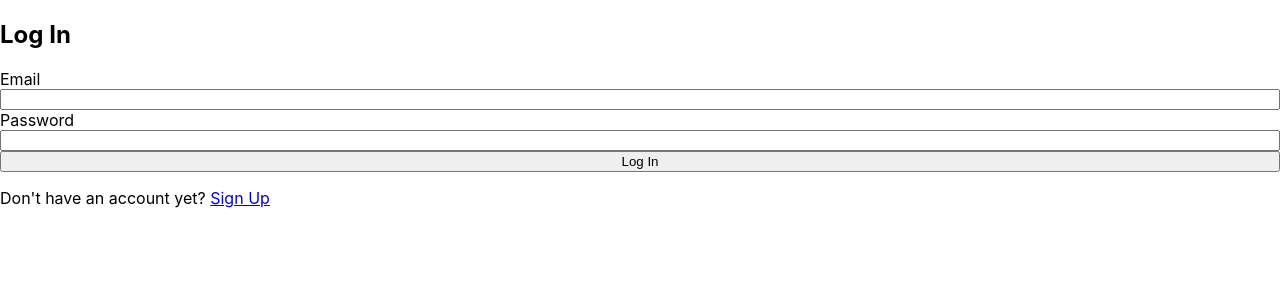
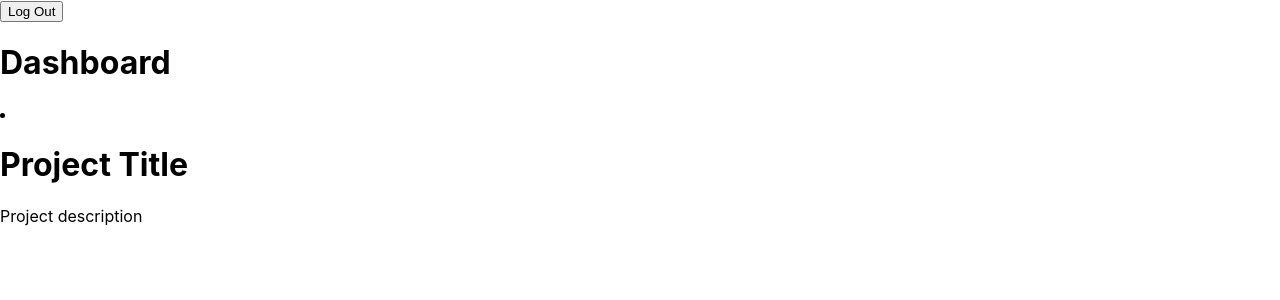
Before and after one commit to MarshalMarks/project-management-frontend, a React (Create React App) app: page / in a window 1280 px wide. Before the commit this address led to /login. Shown: the top 300 px of the page. Built offline with nearby package versions, Linux system fonts and the light colour scheme; no server answers; sample sign-in values are in the browser's storage.

Commit message:
Finished login page functionality (integrated with firebase), user state accessible across website and added log out button

```diff
--- a/src/App.js
+++ b/src/App.js
@@ -7,16 +7,21 @@ import Dashboard from './pages/Dashboard';
 import NoPage from './pages/NoPage';
 import ProjectDashboard from './pages/ProjectDashboard';
 import Profile from './pages/Profile';
+import { useUser } from "./services/useUser";
+import { getAuth } from "firebase/auth";
+import { HeaderBar } from './components/HeaderBar';
 
 function App() {
-  const [user, setUser] = useState(null);
+  const { user, isLoading } = useUser();
+
+  console.log(getAuth());
 
   // If the user is not logged in, redirect to login
   if(!user) {
     return (
       <BrowserRouter>
         <Routes>
-          <Route path="/login" element={<Login setUser={setUser}/>} />
+          <Route path="/login" element={<Login/>} />
           <Route path="/register" element={<Register/>} />
           <Route path="*" element={<Navigate to="/login"/>} />
         </Routes>
@@ -26,6 +31,8 @@ function App() {
 
   // If the user is logged in, show pages
   return (
+    <>
+      <HeaderBar/>
       <BrowserRouter>
         <Routes>
           <Route path="/" element={<Dashboard/>} />
@@ -36,6 +43,7 @@ function App() {
           <Route path="*" element={<NoPage/>} />
         </Routes>
       </BrowserRouter>
+    </>
   );
 }
 
--- /dev/null
+++ b/src/components/HeaderBar.js
@@ -0,0 +1,13 @@
+import { logout } from "../services/firebase";
+
+function HeaderBar() {
+    return (
+        <div className="headerBar">
+            <button onClick={logout}>Log Out</button>
+        </div>
+    );
+}
+
+export {
+    HeaderBar
+};
--- a/src/pages/Login.js
+++ b/src/pages/Login.js
@@ -1,16 +1,19 @@
 import "./../App.css"
 import { useEffect, useState } from "react";
 import { useAuthState } from "react-firebase-hooks/auth";
-import { Link } from "react-router-dom";
+import { Link, useNavigate } from "react-router-dom";
 import { auth, logInWithEmailAndPassword } from "../services/firebase"
 
-function Login(props) {
+const Login = () => {
     const [email, setEmail] = useState('');
     const [password, setPassword] = useState('');
+
+    const navigate = useNavigate();
 
     const handleLogin = async () => {
       try {
         await logInWithEmailAndPassword(email, password);
+        navigate("/");
         console.log('Logged in successfully!');
       } catch (error) {
         console.error('Error logging in:', error.message);
@@ -20,7 +23,6 @@ function Login(props) {
     return (
         <>
             <div className="login">
-                <form className="form">
                 <h2>Log In</h2>
                 <label>Email</label>
                 <input type="email" id="email" name="email" value={email} onChange={(e) => setEmail(e.target.value)} required/>
@@ -28,7 +30,6 @@ function Login(props) {
                 <input type="password" id="password" name="password" value={password} onChange={(e) => setPassword(e.target.value)} required/>
                 <button onClick={handleLogin}>Log In</button>
                 <p>Don't have an account yet? <Link to="/register">Sign Up</Link></p>
-                </form>
             </div>
         </>
     );
--- /dev/null
+++ b/src/services/useUser.js
@@ -0,0 +1,20 @@
+import { useState, useEffect } from "react";
+import { getAuth, onAuthStateChanged } from "firebase/auth";
+
+const useUser = () => {
+    const [user, setUser] = useState(null);
+    const [isLoading, setIsLoading] = useState(true);
+
+    useEffect(() => {
+        const unsubscribe = onAuthStateChanged(getAuth(), user => {
+            setUser(user);
+            setIsLoading(false);
+        });
+
+        return unsubscribe;
+    }, []);
+
+    return { user, isLoading }
+}
+
+export { useUser };
```
Lines whose indentation alone changed are shown as unchanged.
